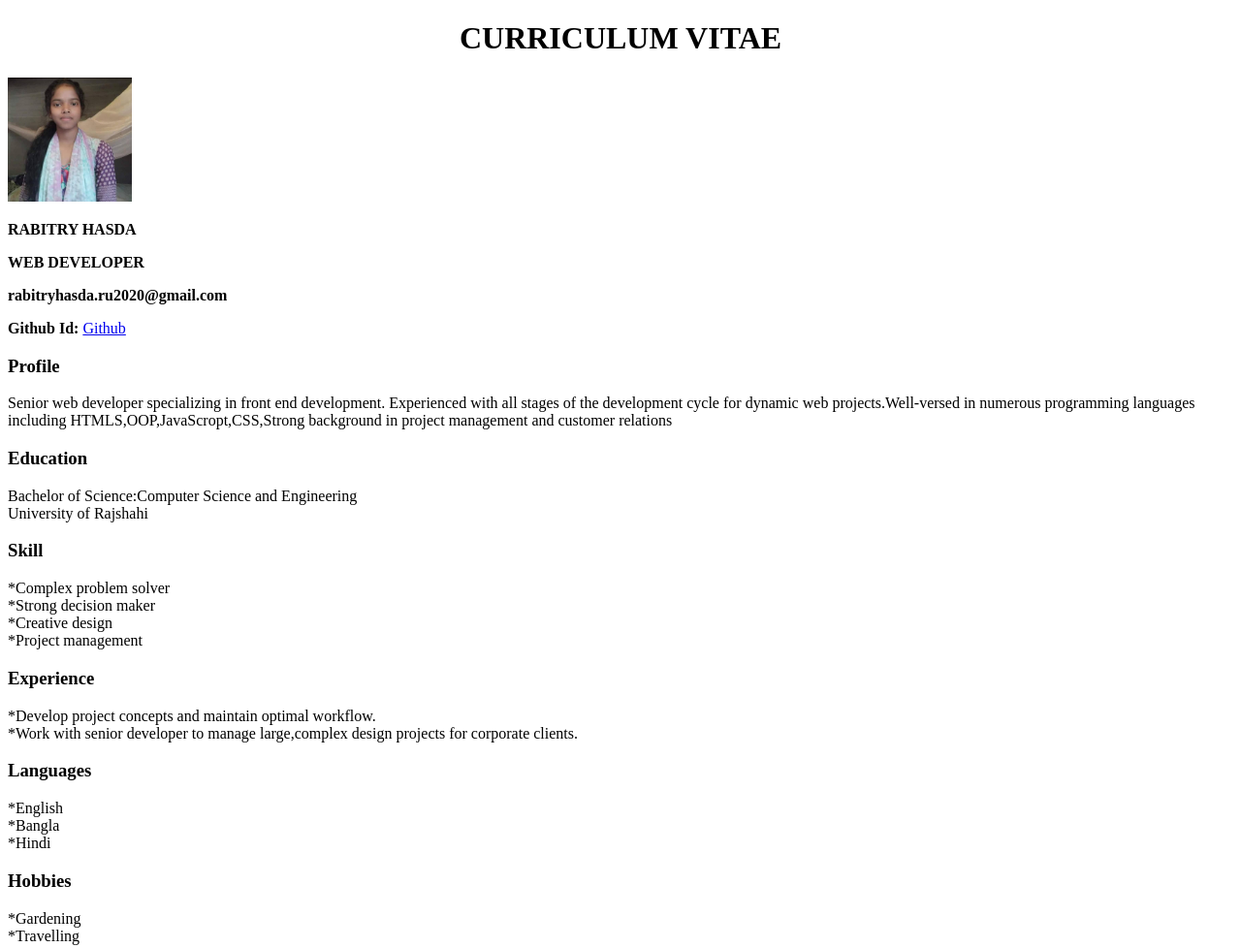
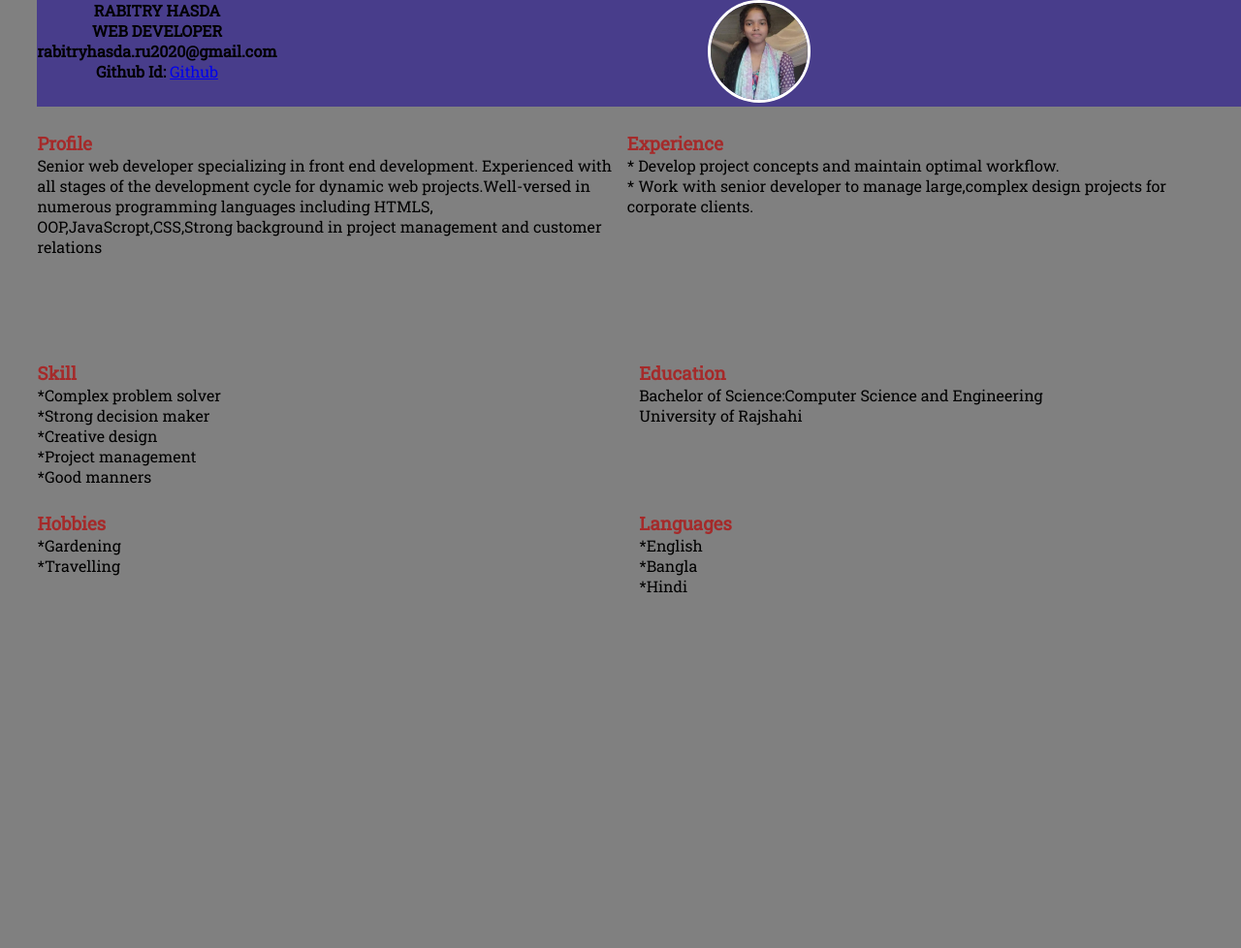
Before and after one commit to Rabitry/Rabitry.github.io, a plain HTML site: page index.html in a window 1280 px wide. Shown: the whole page at 97% size. After the commit the page ends 800 px from the top, so only its background shows below. Drawn offline with Linux system fonts and the light colour scheme; files whose address does not match are found by name.

Commit message:
Add files via upload

```diff
--- a/index.html
+++ b/index.html
@@ -1,4 +1,15 @@
 <!DOCTYPE html>
+<html lang="en">
+<head>
+    <meta charset="UTF-8">
+    <meta http-equiv="X-UA-Compatible" content="IE=edge">
+    <meta name="viewport" content="width=device-width, initial-scale=1.0">
+    <title>Document</title>
+    <link rel="stylesheet"href="C:\Users\rabit\OneDrive\Desktop\Web_Devlp\css/style.css">
+    <link href="https://fonts.googleapis.com/css2?family=Roboto+Slab&display=swap" rel="stylesheet">
+</head>
+<body>
+    <!DOCTYPE html>
 <html lang="en">
 <head>
     <meta charset="UTF-8">
@@ -7,36 +18,52 @@
     <title>Document</title>
 </head>
 <body>
-    <h1 align="center">CURRICULUM VITAE</h1>
-    <img src="rabitry.jpg" width="128" height="128">
-    <p><b>RABITRY HASDA</b></p>
+    <div class="section-top">
+    <header>
+   <img class="image" src="C:\Users\rabit\OneDrive\Desktop\cv\image\rabitry.jpg" width="128" height="128">
+   <div class="head">
+   <p><b>RABITRY HASDA</b></p>
     <p><b>WEB DEVELOPER</b></p>
     <p><b>rabitryhasda.ru2020@gmail.com</b></p>
-     <p><b>Github Id: </b><a href = "https://github.com/Rabitry">Github</a></p>
+    <p><b>Github Id: </b><a href = "https://github.com/Rabitry">Github</a></p>
+</div>
+</header>
+</div>
+
+     <div class="section-left">
     <h3>Profile</h3>
     <p>Senior web developer specializing in front end development.
         Experienced with all stages of the development cycle for
         dynamic web projects.Well-versed in numerous programming
-        languages including HTMLS,OOP,JavaScropt,CSS,Strong background
+        languages including HTMLS, OOP,JavaScropt,CSS,Strong background
         in project management and customer relations
-    </p>
-
+     </p>
+    </div>
+    <div class="section-left">
+        <h3>Experience</h3>
+        <p>* Develop project concepts and maintain optimal workflow.<br>
+            * Work with senior developer to manage large,complex design projects for corporate clients.
+        </p>
+        </div>
+    <div class="section-right">
+    <h3>Skill</h3>
+    <p>*Complex problem solver<br>*Strong decision maker<br>*Creative design<br>*Project management<br>*Good manners</p>
+    </div>
+    <div  class="section-right">
     <h3>Education</h3>
     <p>Bachelor of Science:Computer Science and Engineering<br>University of Rajshahi</p>
+     </div>
+     <div class="section-bottom">
+        <h3>Hobbies</h3>
+        <p>*Gardening <br>*Travelling</p>
+       </div>
+    <div  class="section-bottom">
+        <h3>Languages</h3>
+        <p>*English<br>*Bangla<br>*Hindi</p>
+    </div>
 
-    <h3>Skill</h3>
-    <p>*Complex problem solver<br>*Strong decision maker<br>*Creative design<br>*Project management</p>
-
-    <h3>Experience</h3>
-    <p>*Develop project concepts and maintain optimal workflow.<br>
-        *Work with senior developer to manage large,complex design projects for corporate clients.
-    </p>
-
-
-    <h3>Languages</h3>
-    <p>*English<br>*Bangla<br>*Hindi</p>
-
-    <h3>Hobbies</h3>
-    <p>*Gardening <br>*Travelling</p>
 </body>
 </html>
+
+</body>
+</html>
--- /dev/null
+++ b/style.css
@@ -0,0 +1,64 @@
+*{
+    margin:0;
+    padding:0;
+}
+body{
+    background-color:grey;
+    font-family: 'Roboto Slab', serif;
+    margin-top:0%;
+    margin-bottom:0%;
+    margin-left:3%;
+    margin-right:0;
+}
+h3{
+    color:brown;
+}
+.image{
+    width:100px;
+    height:100px;
+    border:3px solid white;
+    border-radius:50%;
+
+
+}
+.head{
+    float:left;
+
+}
+.section-top{
+   text-align:center;
+    border:200px;
+    border-style:none;
+    background-color: darkslateblue;
+}
+.section-first{
+    margin-bottom:5%;
+    width:100%;
+}
+.section-left{
+    margin-top:2%;
+    margin-bottom:1%;
+    margin-right:1%;
+    height:200px;
+    width:48%;
+    float:left;
+ }
+ .section-right{
+    margin-top:2%;
+    margin-bottom:1%;
+    margin-right:2%;
+    width:48%;
+    height:130px;
+    float:left;
+
+ }
+ .section-bottom{
+    margin-top:1%;
+    margin-bottom:1%;
+    margin-right:2%;
+    width:48%;
+    height:100px;
+    float:left;
+
+
+ }
```
